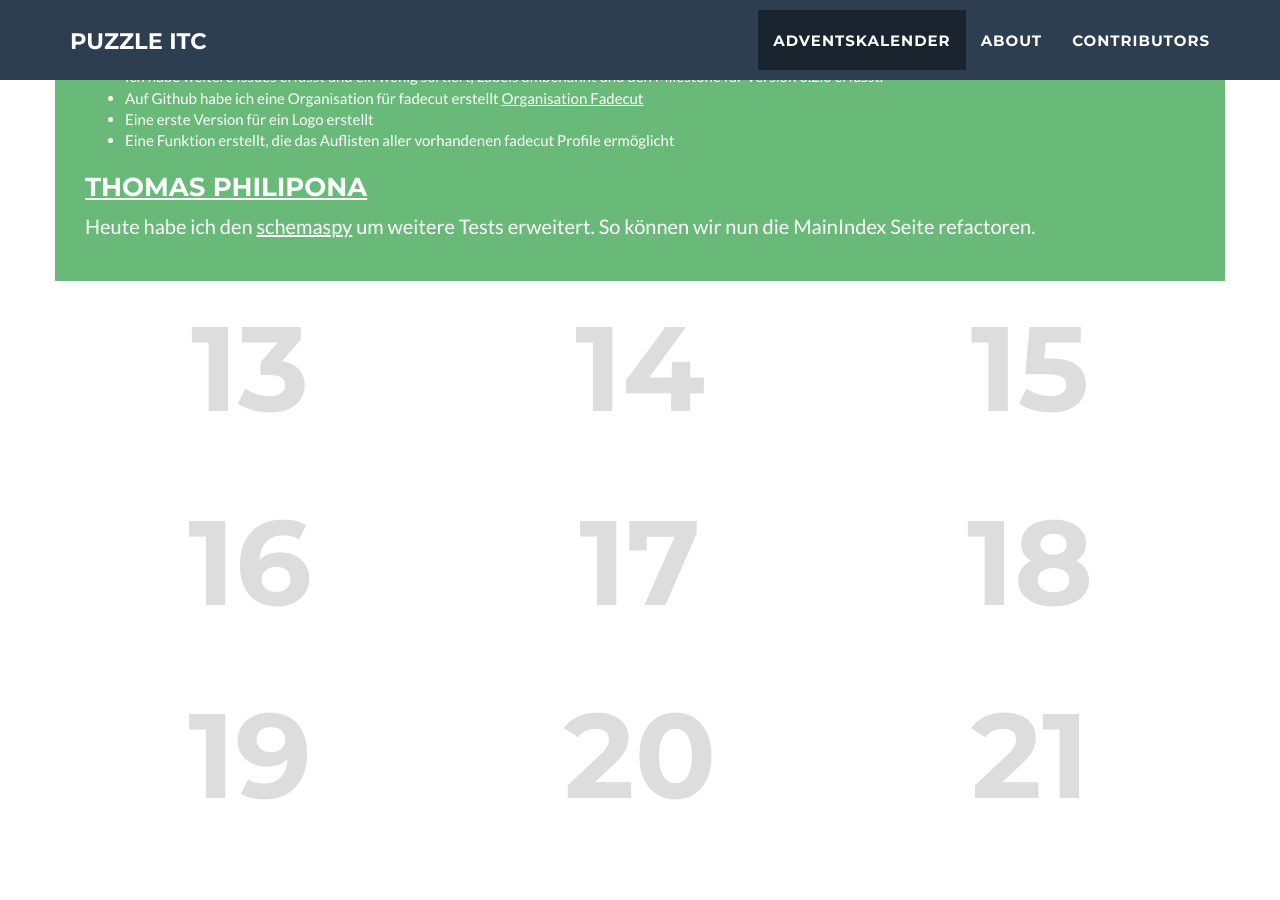
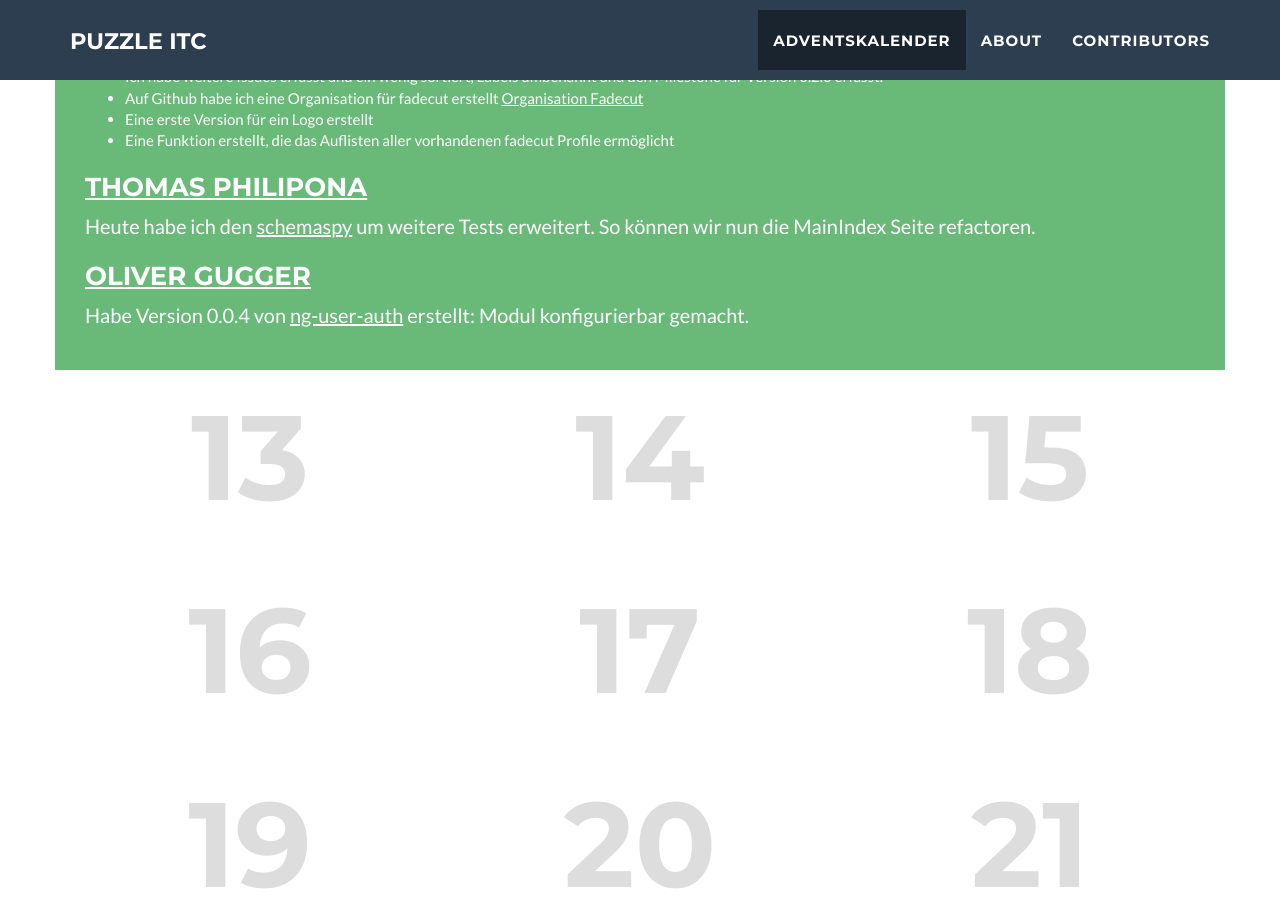
Before and after one commit to puzzle/opensource-advent-challenge-2015, a Jekyll site: the page built from index.html, in a window 1280 px wide and 900 px high, scrolled down 1975 px. Built offline with Jekyll 4.4.1, drawn with Linux system fonts in a browser that asks for light colours; nearby versions of some CDN libraries.

Commit message:
Added my contribution for day 12

```diff
--- a/_doors/12.markdown
+++ b/_doors/12.markdown
@@ -13,3 +13,6 @@ Heute habe ich wieder an [fadecut](https://github.com/micressor/fadecut) weiterg
 
 ### [Thomas Philipona](https://github.com/phil-pona)
 Heute habe ich den [schemaspy](https://github.com/drnoa/schemaspy) um weitere Tests erweitert. So können wir nun die MainIndex Seite refactoren.
+
+### [Oliver Gugger](https://github.com/guggero)
+Habe Version 0.0.4 von [ng-user-auth](https://github.com/puzzle/ng-user-auth) erstellt: Modul konfigurierbar gemacht.
```
